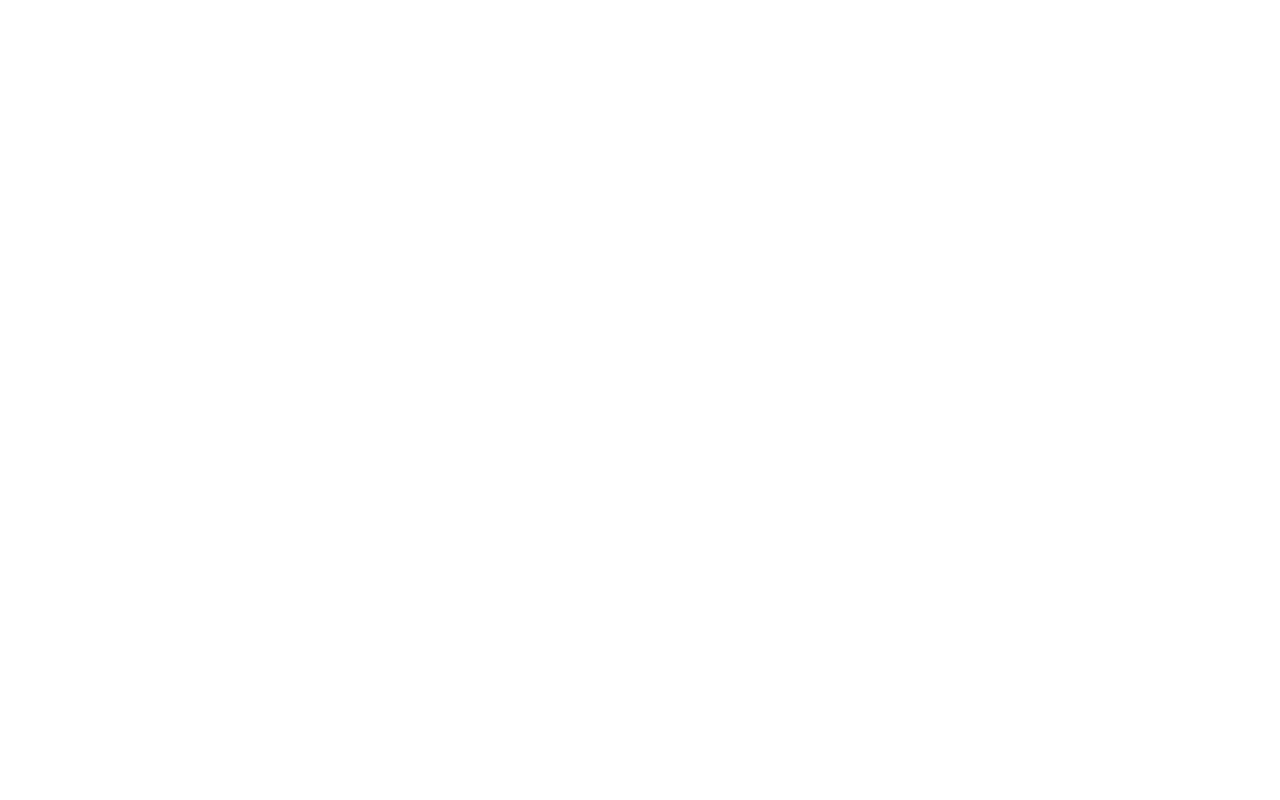
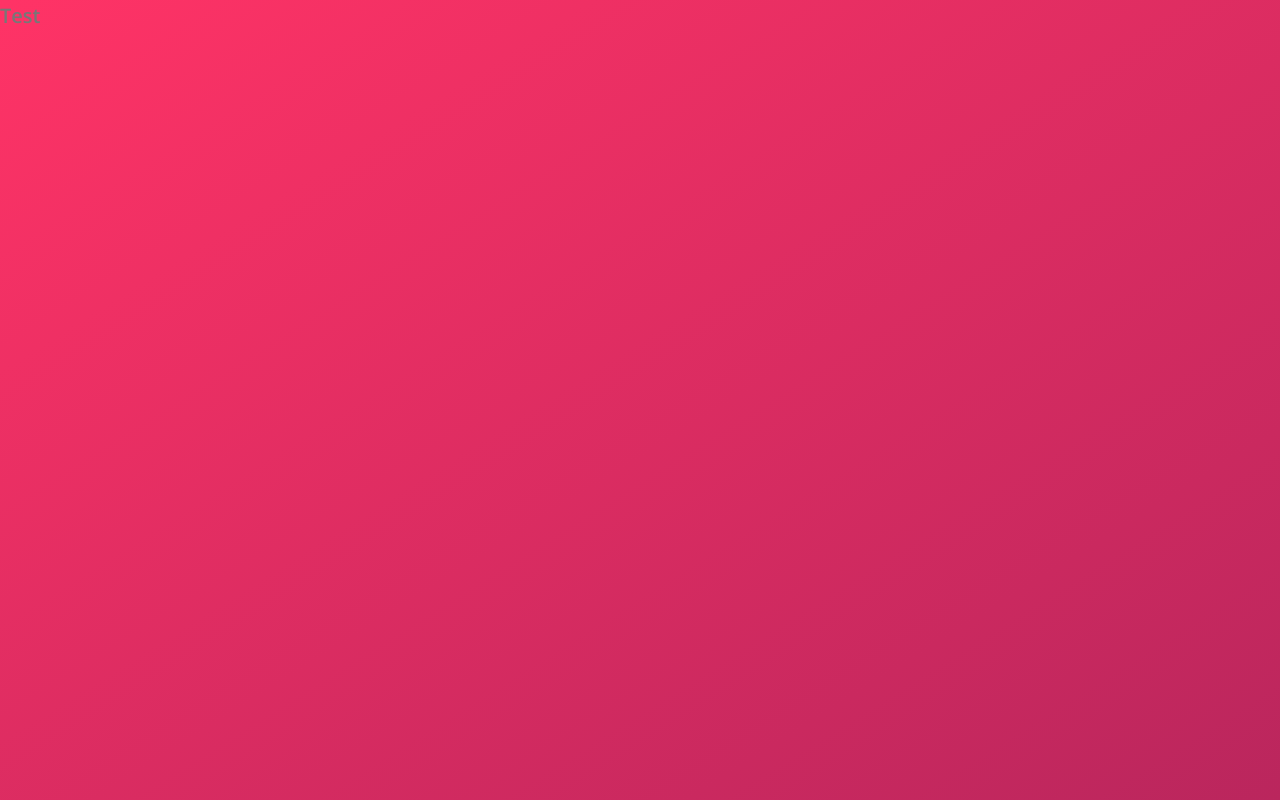
Before and after one commit to vestop/trillo, a website: page src/index.html in a window 1280 px wide. Drawn offline with nearby package versions, Linux system fonts and the light colour scheme; files that its build step writes are made by us from their sources.

Commit message:
making global styles

```diff
--- a/src/index.html
+++ b/src/index.html
@@ -4,12 +4,15 @@
 <head>
   <meta charset="UTF-8">
   <meta name="viewport" content="width=device-width, initial-scale=1.0">
-  <title>Trillo Project</title>
+
+  <link href="https://fonts.googleapis.com/css2?family=Open+Sans:wght@300;400;600&display=swap" rel="stylesheet">
   <link rel="stylesheet" href="css/main.css">
+  <link rel="shortcut icon" href="img/favicon.png" type="image/png">
+  <title>Trillo &mdash; Your all-in-one booking app</title>
 </head>
 
 <body>
-
+  <h1>Test</h1>
 </body>
 
 </html>
--- a/src/sass/_base.scss
+++ b/src/sass/_base.scss
@@ -17,3 +17,31 @@
 
   --line: 1px solid var(--color-grey-light-2);
 }
+
+* {
+  margin: 0;
+  padding: 0;
+}
+*,
+*::before,
+*::after {
+  box-sizing: inherit;
+}
+html {
+  box-sizing: border-box;
+  font-size: 62.5%; //1rem = 10px/16px = 62%
+}
+body {
+  min-height: 100vh;
+  color: var(--color-grey-dark-2);
+  font-weight: 400;
+  font-family: "Open Sans", sans-serif;
+  line-height: 1.6;
+  background-image: linear-gradient(
+    to right bottom,
+    var(--color-primary-light),
+    var(--color-primary-dark)
+  );
+  background-repeat: no-repeat;
+  background-size: cover;
+}
--- a/src/sass/main.scss
+++ b/src/sass/main.scss
@@ -1 +1,3 @@
 @import "base";
+@import "layout";
+@import "components";
```
Also changed, not shown: src/sass/_components.scss (added), src/sass/_layout.scss (added).
